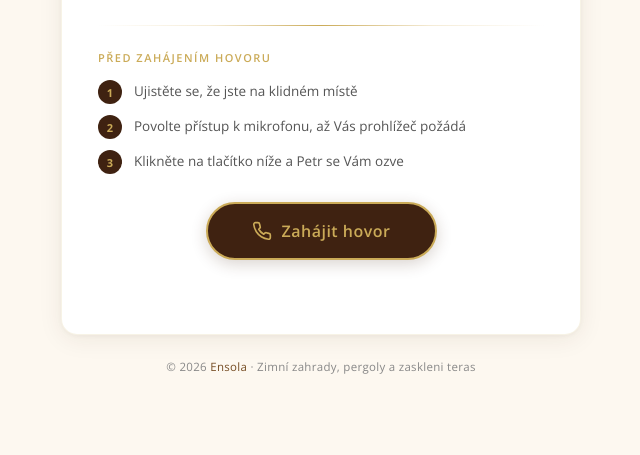
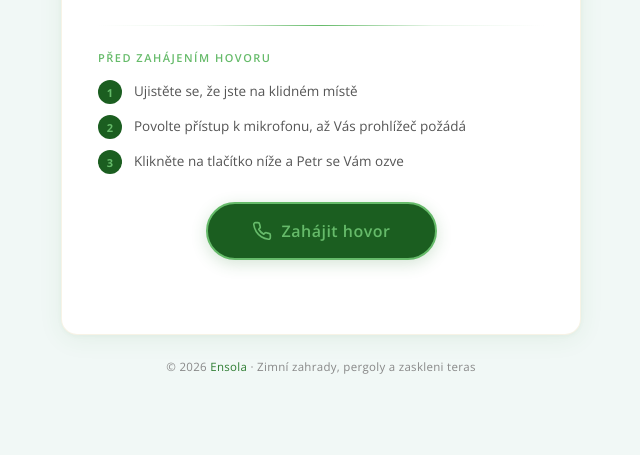
Before and after one commit to denisnemec1707-ctrl/ensola-screening, a plain HTML site: page index.html in a window 1280 px wide. Shown: the part 345-800 px from the top of the page, without its empty margins (319-959 px from the left). Drawn offline with nearby package versions, Linux system fonts and the light colour scheme.

Commit message:
Update index.html

```diff
--- a/index.html
+++ b/index.html
@@ -8,12 +8,12 @@
 <link href="https://fonts.googleapis.com/css2?family=Open+Sans:wght@300;400;500;600;700&display=swap" rel="stylesheet">
 <style>
 *{margin:0;padding:0;box-sizing:border-box}
-:root{--brown-dark:#3F2211;--brown-mid:#764D24;--brown-light:#8B6914;--gold:#CBAB58;--gold-light:#D4BC7A;--gold-pale:#F5ECD7;--cream:#FDF8F0;--white:#FFFFFF;--text:#555555;--text-light:#888888}
+:root{--brown-dark:#1b5e20;--brown-mid:#2e7d32;--brown-light:#4caf50;--gold:#66bb6a;--gold-light:#a5d6a7;--gold-pale:#e8f5e9;--cream:#f1f8f6;--white:#FFFFFF;--text:#555555;--text-light:#888888}
 body{font-family:'Open Sans',Arial,sans-serif;background:var(--cream);min-height:100vh;display:flex;flex-direction:column;align-items:center;justify-content:center;color:var(--text);padding:20px}
 .page-wrapper{width:100%;max-width:520px}
 .logo-area{text-align:center;margin-bottom:28px}
 .logo-area img{height:80px;width:auto}
-.card{background:var(--white);border-radius:16px;padding:40px 36px;box-shadow:0 4px 24px rgba(63,34,17,0.08),0 1px 4px rgba(63,34,17,0.04);border:1px solid rgba(203,171,88,0.15)}
+.card{background:var(--white);border-radius:16px;padding:40px 36px;box-shadow:0 4px 24px rgba(46,125,50,0.08),0 1px 4px rgba(46,125,50,0.04);border:1px solid rgba(203,171,88,0.15)}
 .card-header{text-align:center;margin-bottom:28px}
 .card-header h1{font-size:22px;font-weight:600;color:var(--brown-dark);margin-bottom:8px;line-height:1.35}
 .card-header p{font-size:14.5px;color:var(--text);line-height:1.6}
@@ -25,8 +25,8 @@ body{font-family:'Open Sans',Arial,sans-serif;background:var(--cream);min-height
 .step-num{flex-shrink:0;width:24px;height:24px;background:var(--brown-dark);color:var(--gold);border-radius:50%;display:flex;align-items:center;justify-content:center;font-size:11px;font-weight:700;margin-top:1px}
 .step-text{font-size:13.5px;color:var(--text);line-height:1.5;padding-top:2px}
 .call-area{text-align:center}
-#callBtn{display:inline-flex;align-items:center;gap:10px;padding:16px 44px;font-size:16px;font-weight:600;font-family:'Open Sans',Arial,sans-serif;color:var(--gold);background:var(--brown-dark);border:2px solid var(--gold);border-radius:50px;cursor:pointer;transition:all 0.3s ease;box-shadow:0 4px 16px rgba(63,34,17,0.2);letter-spacing:0.5px}
-#callBtn:hover{background:var(--brown-mid);transform:translateY(-2px);box-shadow:0 6px 24px rgba(63,34,17,0.3)}
+#callBtn{display:inline-flex;align-items:center;gap:10px;padding:16px 44px;font-size:16px;font-weight:600;font-family:'Open Sans',Arial,sans-serif;color:var(--gold);background:var(--brown-dark);border:2px solid var(--gold);border-radius:50px;cursor:pointer;transition:all 0.3s ease;box-shadow:0 4px 16px rgba(46,125,50,0.2);letter-spacing:0.5px}
+#callBtn:hover{background:var(--brown-mid);transform:translateY(-2px);box-shadow:0 6px 24px rgba(46,125,50,0.3)}
 #callBtn:disabled{background:#999;border-color:#bbb;color:#ddd;cursor:not-allowed;box-shadow:none;transform:none}
 #callBtn svg{width:20px;height:20px}
 #callBtn.active{background:#c0392b;border-color:#e74c3c;color:#fff;animation:none;box-shadow:0 4px 16px rgba(192,57,43,0.3)}
@@ -43,7 +43,7 @@ body{font-family:'Open Sans',Arial,sans-serif;background:var(--cream);min-height
 .pulse-ring:nth-child(3){animation-delay:1.2s}
 @keyframes pulse-expand{0%{width:120px;height:120px;opacity:0.6}100%{width:180px;height:180px;opacity:0}}
 
-.avatar-circle{position:relative;z-index:2;width:120px;height:120px;border-radius:50%;background:linear-gradient(135deg,var(--brown-dark),var(--brown-mid));display:flex;align-items:center;justify-content:center;box-shadow:0 8px 32px rgba(63,34,17,0.25);border:3px solid var(--gold);transition:border-color 0.5s,box-shadow 0.5s}
+.avatar-circle{position:relative;z-index:2;width:120px;height:120px;border-radius:50%;background:linear-gradient(135deg,var(--brown-dark),var(--brown-mid));display:flex;align-items:center;justify-content:center;box-shadow:0 8px 32px rgba(46,125,50,0.25);border:3px solid var(--gold);transition:border-color 0.5s,box-shadow 0.5s}
 .avatar-circle.speaking{border-color:#27ae60;box-shadow:0 8px 32px rgba(39,174,96,0.2)}
 .avatar-circle.listening{border-color:var(--gold);box-shadow:0 8px 32px rgba(203,171,88,0.25)}
 
```
